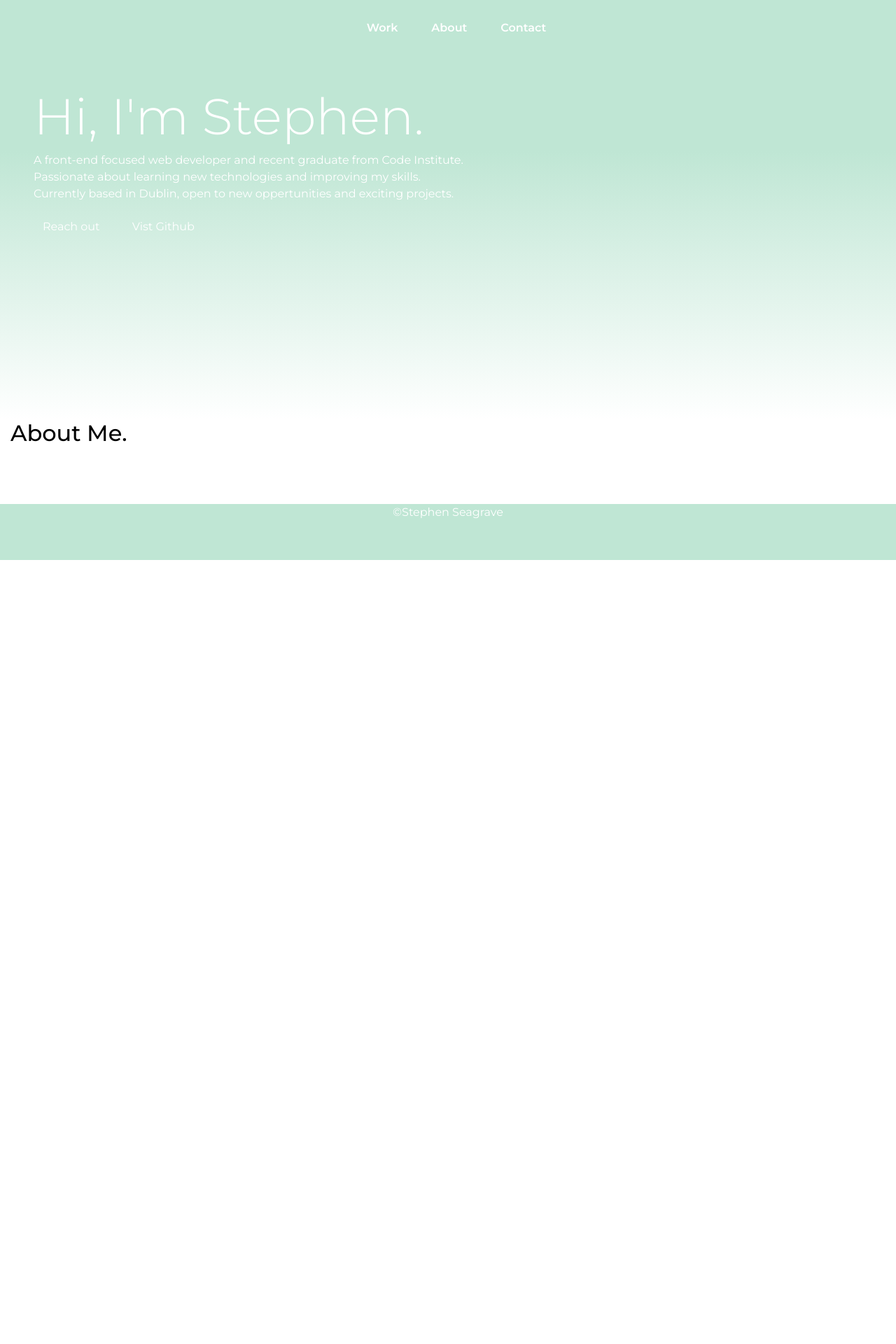
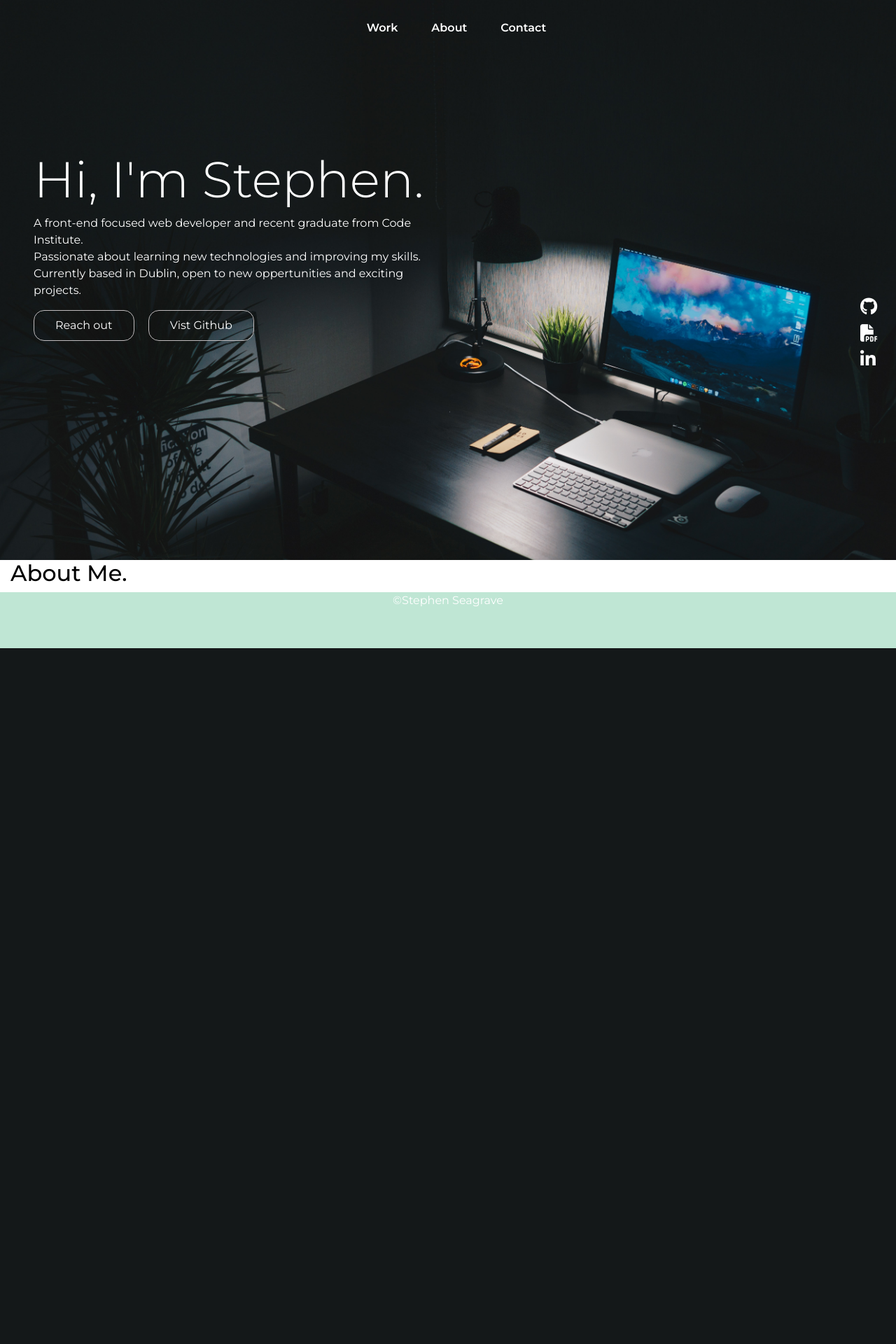
Before and after one commit to nemixu/portfolio, a Django app: page / in a window 1280 px wide. Shown: the top 1920 px of the page at 70% size. After the commit the page ends 926 px from the top, so only its background shows below. Run offline with Django 3.2, Linux system fonts and the light colour scheme; some libraries are stand-ins or nearby versions.

Commit message:
added styling for main landing page, sidebar and btns

```diff
--- a/static/css/base.css
+++ b/static/css/base.css
@@ -4,8 +4,8 @@ html {
 }
 
 body {
-    height:12000px;
-    /* height: calc(100vh - 10.25rem); */
+    /* height:12000px; */
+    height: calc(100vh - 10.25rem);
     margin:0;
     font-family: 'Montserrat', sans-serif;
 }
@@ -47,13 +47,35 @@ body {
 }
 
 .home-landing {
-    background: linear-gradient(180deg, rgba(191,230,212,1) 36%, rgba(255,255,255,1) 100%);
-    height: 75vh;
-    padding-top: 75px;
+    background: url(/static/images/bg.jpg)no-repeat center 0px/100%;
+    height: 100vh;
+    padding-top: 165px;
 }
 
+.btn-clear {
+    color: #fff;
+    background-color: transparent!important;
+    border-color: #bfbbbd;
+    border-radius: 15px;
+    padding: 9px 30px;
+}
+.mw-50 {
+    max-width: 50% !important;
+}
+
+.side-bar {
+    position: fixed;
+    right: 10px;
+    font-size: 25px;
+    top: 420px;
+}
+
+.about-container {
+    height: 100%;
+    background: #fff;
+}
 footer {
-    position: fixed;
+
     bottom: 0;
     height: 5rem;
     background: #bfe6d4;
```
